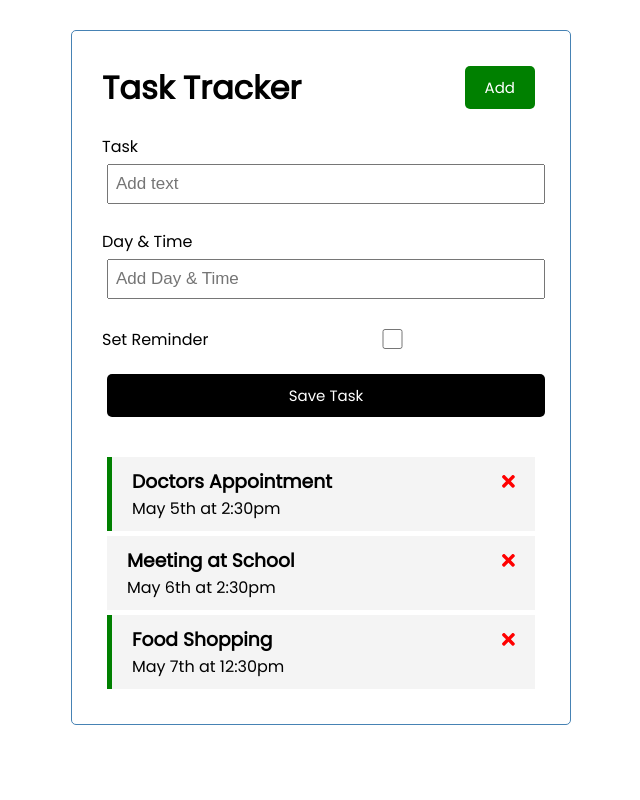
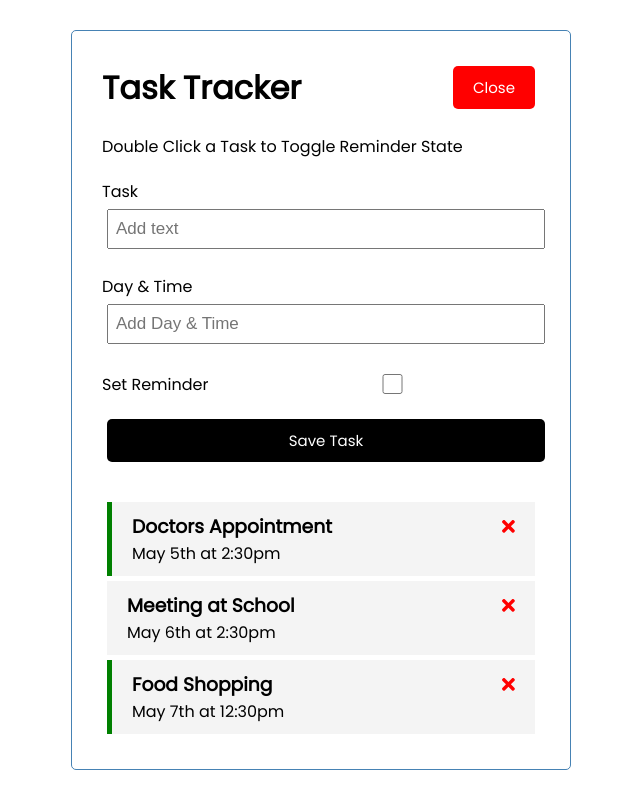
Before and after one commit to markpackham/angular-crash, an Angular app: page / in a window 1280 px wide. Both pictures are taken after a click on the button "Add". Shown: the whole page, without its empty margins (319-959 px from the left). Built offline with nearby package versions, Linux system fonts and the light colour scheme; data requests are answered from the project's data file.

Commit message:
toggle task adding form, https://youtu.be/3dHNOWTI7H8?t=6698

```diff
--- a/src/app/components/about/about.component.html
+++ b/src/app/components/about/about.component.html
@@ -1 +1,5 @@
-<p>about works!</p>
+<div>
+  <h2>Task Tracker</h2>
+  <h4>Version: 1.0.0</h4>
+  <a routerLink="/">Go Back</a>
+</div>
--- a/src/app/components/add-task/add-task.component.html
+++ b/src/app/components/add-task/add-task.component.html
@@ -1,4 +1,4 @@
-<form class="add-form" (ngSubmit)="onSubmit()">
+<form *ngIf="showAddTask" class="add-form" (ngSubmit)="onSubmit()">
   <div class="form-control">
     <label for="text">Task</label>
     <input type="text" name="text" [(ngModel)]="text" id="text" placeholder="Add text" />
--- a/src/app/components/add-task/add-task.component.ts
+++ b/src/app/components/add-task/add-task.component.ts
@@ -1,5 +1,7 @@
 import { Component, OnInit, Output, EventEmitter } from '@angular/core';
 import {Task} from '../../Task';
+import {UiService} from '../../services/ui.service';
+import {Subscription} from 'rxjs';
 
 @Component({
   selector: 'app-add-task',
@@ -11,8 +13,12 @@
   text: string;
   day: string;
   reminder: boolean = false;
+  showAddTask: boolean;
+  subscription: Subscription;
 
-  constructor() { }
+  constructor(private uiService: UiService) {
+    this.subscription = this.uiService.onToggle().subscribe((value) => (this.showAddTask = value))
+   }
 
   ngOnInit(): void {
   }
--- a/src/app/components/header/header.component.html
+++ b/src/app/components/header/header.component.html
@@ -1,4 +1,5 @@
 <header>
   <h1>{{title}}</h1>
-  <app-button color="green" text="Add" (btnClick)="toggleAddTask()"></app-button>
+  <app-button color="{{showAddTask ? 'red' : 'green'}}" text="{{showAddTask ? 'Close' : 'Add'}}"
+    (btnClick)="toggleAddTask()"></app-button>
 </header>
--- a/src/app/components/header/header.component.ts
+++ b/src/app/components/header/header.component.ts
@@ -1,4 +1,6 @@
 import { Component, OnInit } from '@angular/core';
+import {UiService} from '../../services/ui.service';
+import {Subscription} from 'rxjs';
 
 @Component({
   selector: 'app-header',
@@ -7,13 +9,18 @@
 })
 export class HeaderComponent implements OnInit {
   title: string = 'Task Tracker';
+  showAddTask: boolean = false;
+  subscription: Subscription;
 
-  constructor() { }
+  constructor(private uiService: UiService) {
+    this.subscription = this.uiService.onToggle().subscribe((value) => (this.showAddTask = value))
+  }
 
   ngOnInit(): void {
   }
 
   toggleAddTask(){
+    this.uiService.toggleAddTask();
   }
 
 }
--- a/src/app/components/tasks/tasks.component.html
+++ b/src/app/components/tasks/tasks.component.html
@@ -1,3 +1,4 @@
+<p>Double Click a Task to Toggle Reminder State</p>
 <app-add-task (onAddTask)="addTask($event)"></app-add-task>
 <app-task-item *ngFor="let task of tasks" [task]="task" (onDeleteTask)="deleteTask(task)"
   (onToggleReminder)="toggleReminder(task)">
--- /dev/null
+++ b/src/app/services/ui.service.ts
@@ -0,0 +1,26 @@
+import { Injectable } from '@angular/core';
+import {Observable, Subject} from 'rxjs';
+
+
+@Injectable({
+  providedIn: 'root'
+})
+export class UiService {
+  private showAddTask: boolean = false;
+  private subject = new Subject<any>();
+
+  constructor() {
+
+   }
+
+   toggleAddTask(): void{
+     this.showAddTask = !this.showAddTask;
+     this.subject.next(this.showAddTask);
+   }
+
+   onToggle(): Observable<any>{
+     return this.subject.asObservable();
+   }
+
+
+  }
```
Also changed, not shown: 1 other file (tests, documents, lock files or other folders).
